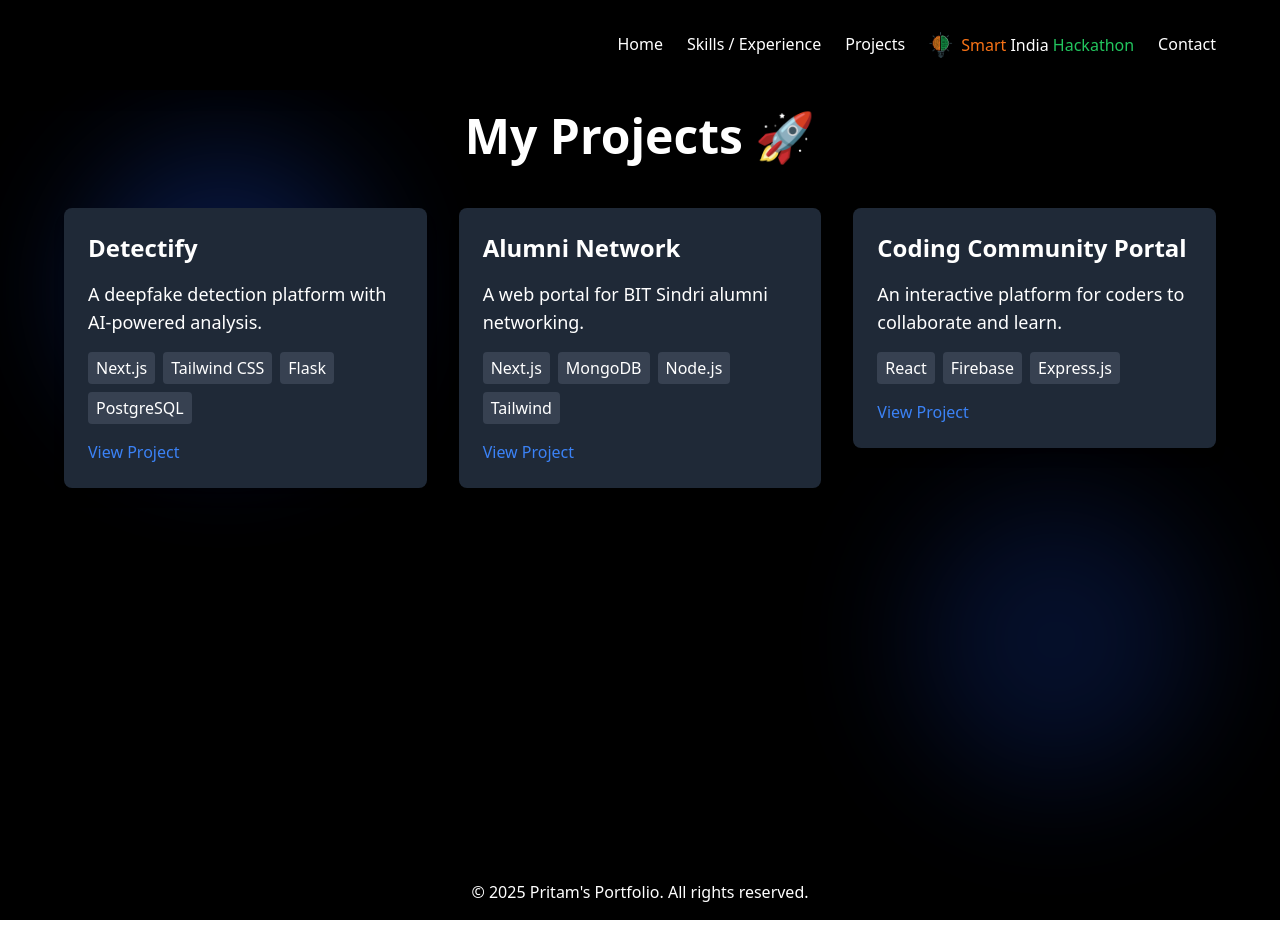
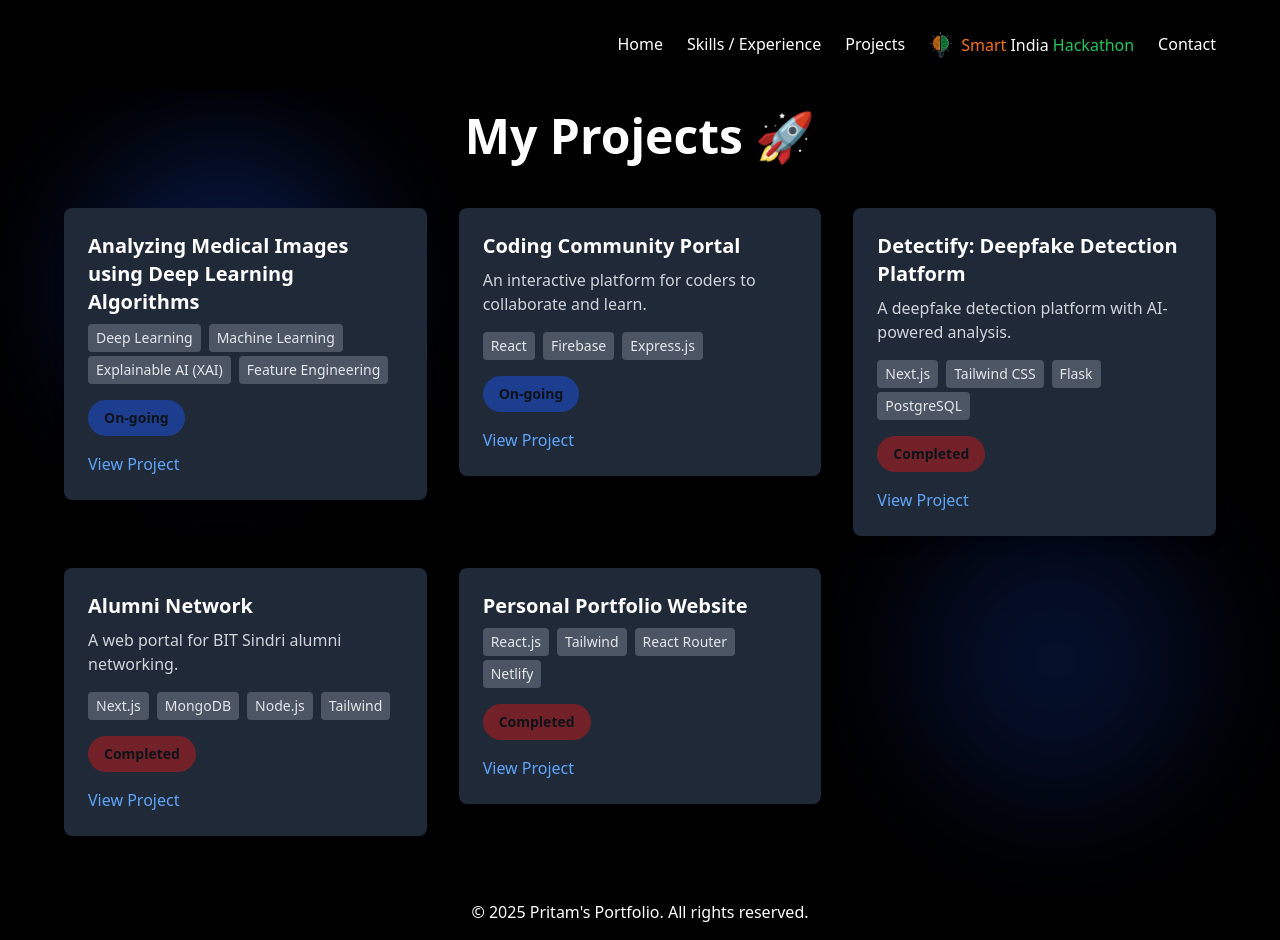
Before and after one commit to pritamapatra/My-Portfolio, a React (Vite) app: page /projects in a window 1280 px wide. Built offline with nearby package versions, Linux system fonts and the light colour scheme; the HTML template or start-up script is replaced by a standard one.

Commit message:
Added project card in project section and edited cards in experience secton

```diff
--- a/src/Pages/About.jsx
+++ b/src/Pages/About.jsx
@@ -54,6 +54,11 @@ export default function About() {
       <section className="mb-12">
         <h2 className="text-3xl font-bold mb-4 text-center">Experience</h2>
         <div className="space-y-6 ">
+        <div className="bg-black border border-white hover:bg-gray-700 transition duration-300 p-8 px-10 rounded-lg shadow-md mx-4">
+            <h3 className="text-xl font-semibold">Undergraduate Research Assistant @MIT, Manipal</h3>
+            <p className="text-gray-400">2025 February- Present</p>
+            <p>Project: Analyzing medical images using deep learning algorithms</p>
+          </div>
           <div className="bg-black border border-white hover:bg-gray-700 transition duration-300 p-8 px-10 rounded-lg shadow-md mx-4">
             <h3 className="text-xl font-semibold">SDE Intern @Instrumus</h3>
             <p className="text-gray-400">2025 February- Present</p>
--- a/src/Pages/Blog.jsx
+++ b/src/Pages/Blog.jsx
@@ -50,32 +50,8 @@ export default function Blog() {
 
       {/* Main Content Layout */}
       <div className="flex flex-col lg:flex-row items-center lg:items-start justify-between w-full max-w-6xl gap-12">
-        {/* Blog Content on the Left */}
-        <div className="w-full lg:w-1/2 space-y-8">
-          {/* Day 1 Section */}
-          <div className="bg-black p-6 border border-white rounded-lg shadow-lg">
-            <h2 className="text-3xl font-bold">Day 1: The Beginning</h2>
-            <p className="text-gray-400 mt-4">
-              The excitement kicked in as we arrived at the hackathon venue.
-              The problem statement was intense, and we had to strategize our
-              approach. First interactions with mentors set the pace for an
-              incredible journey ahead!
-            </p>
-          </div>
 
-          {/* Day 2 Section */}
-          <div className="bg-black p-6 border border-white rounded-lg shadow-lg">
-            <h2 className="text-3xl font-bold">Day 2: The Final Push</h2>
-            <p className="text-gray-400 mt-4">
-              Time was running out as we worked relentlessly to perfect our
-              solution. The final pitch to the judges was nerve-wracking but
-              rewarding. The feedback we received shaped our understanding of
-              innovation and problem-solving.
-            </p>
-          </div>
-        </div>
-
-        {/* Image Carousel on the Right */}
+        {/* Image Carousel on the Left */}
         <div className="w-full lg:w-1/2 flex flex-col items-center lg:items-end relative">
           <div className="relative w-full max-w-3xl overflow-hidden rounded-lg shadow-lg ">
             {/* Images Wrapper */}
@@ -115,6 +91,33 @@ export default function Blog() {
 
 
         </div>
+
+        {/* Blog Content on the right */}
+        <div className="w-full lg:w-1/2 space-y-8">
+          {/* Day 1 Section */}
+          <div className="bg-black p-6 border border-white rounded-lg shadow-lg">
+            <h2 className="text-3xl font-bold">Day 1: The Beginning</h2>
+            <p className="text-gray-400 mt-4">
+              The excitement kicked in as we arrived at the hackathon venue.
+              The problem statement was intense, and we had to strategize our
+              approach. First interactions with mentors set the pace for an
+              incredible journey ahead!
+            </p>
+          </div>
+
+          {/* Day 2 Section */}
+          <div className="bg-black p-6 border border-white rounded-lg shadow-lg">
+            <h2 className="text-3xl font-bold">Day 2: The Final Push</h2>
+            <p className="text-gray-400 mt-4">
+              Time was running out as we worked relentlessly to perfect our
+              solution. The final pitch to the judges was nerve-wracking but
+              rewarding. The feedback we received shaped our understanding of
+              innovation and problem-solving.
+            </p>
+          </div>
+        </div>
+
+
       </div>
     </main>
   );
--- a/src/Pages/Projects.jsx
+++ b/src/Pages/Projects.jsx
@@ -3,23 +3,41 @@ import ProjectCard from '../components/ProjectCard';
 
 const projects = [
   {
-    title: "Detectify",
+    title: "Analyzing Medical Images using Deep Learning Algorithms",
+    description: "",
+    tech: ["Deep Learning", "Machine Learning", "Explainable AI (XAI)", "Feature Engineering"],
+    link: "/",
+    status: "On-going", // Add status here
+  },
+  {
+    title: "Coding Community Portal",
+    description: "An interactive platform for coders to collaborate and learn.",
+    tech: ["React", "Firebase", "Express.js"],
+    link: "",
+    status: "On-going", // Add status here
+  },
+  {
+    title: "Detectify: Deepfake Detection Platform",
     description: "A deepfake detection platform with AI-powered analysis.",
     tech: ["Next.js", "Tailwind CSS", "Flask", "PostgreSQL"],
     link: "/",
+    status: "Completed", // Add status here
   },
   {
     title: "Alumni Network",
     description: "A web portal for BIT Sindri alumni networking.",
     tech: ["Next.js", "MongoDB", "Node.js", "Tailwind"],
-    link: "/",
+    link: "https://bitsindrialumniconnect.netlify.app/",
+    status: "Completed", // Add status here
   },
   {
-    title: "Coding Community Portal",
-    description: "An interactive platform for coders to collaborate and learn.",
-    tech: ["React", "Firebase", "Express.js"],
-    link: "/",
+    title: "Personal Portfolio Website",
+    description: "",
+    tech: ["React.js", "Tailwind", "React Router", "Netlify"],
+    link: "",
+    status: "Completed", // Add status here
   },
+
 ];
 
 export default function Projects() {
--- a/src/components/ProjectCard.jsx
+++ b/src/components/ProjectCard.jsx
@@ -1,16 +1,39 @@
 import React from 'react';
 
-const ProjectCard = ({ title, description, tech, link }) => {
+const ProjectCard = ({ title, description, tech, link, status }) => {
   return (
-    <div className="bg-gray-800 p-6 rounded-lg shadow-lg hover:shadow-2xl transition-shadow duration-300">
-      <h2 className="text-2xl font-bold mb-4">{title}</h2>
-      <p className="text-lg mb-4">{description}</p>
-      <div className="flex flex-wrap gap-2 mb-4">
-        {tech.map((techItem, index) => (
-          <span key={index} className="bg-gray-700 text-white px-2 py-1 rounded">{techItem}</span>
+    <div className="bg-gray-800 p-6 rounded-lg shadow-lg hover:bg-gray-700 transition duration-300">
+      <h2 className="text-xl font-bold mb-2">{title}</h2>
+      {description && <p className="text-gray-300 mb-4">{description}</p>}
+      <div className="flex flex-wrap gap-x-2 gap-y-1 mb-4">
+        {tech.map((item, index) => (
+          <span
+            key={index}
+            className="bg-gray-600 text-gray-200 px-2 py-1 rounded text-sm"
+          >
+            {item}
+          </span>
         ))}
       </div>
-      <a href={link} className="text-blue-500 hover:text-blue-700 transition-colors duration-300">View Project</a>
+      {/* Status Button */}
+      <button
+        className={`px-4 py-2 rounded-full text-sm font-semibold ${
+          status === 'On-going'
+            ? 'bg-blue-700 opacity-55 text-black'
+            : 'bg-red-700 opacity-55 text-black '
+        }`}
+      >
+        {status}
+      </button>
+      {/* Link Button */}
+      <a
+        href={link}
+        target="_blank"
+        rel="noopener noreferrer"
+        className="block mt-4 text-blue-400 hover:text-blue-300"
+      >
+        View Project
+      </a>
     </div>
   );
 };
```
